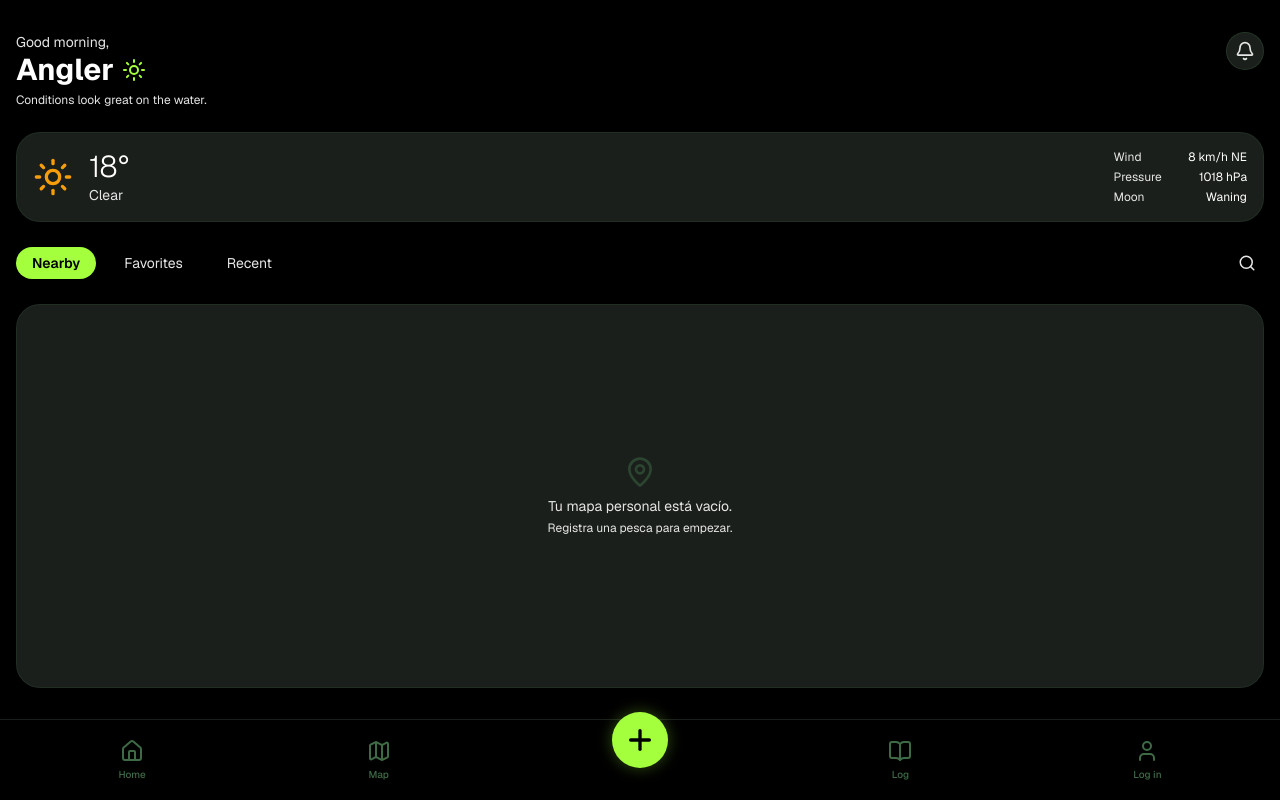
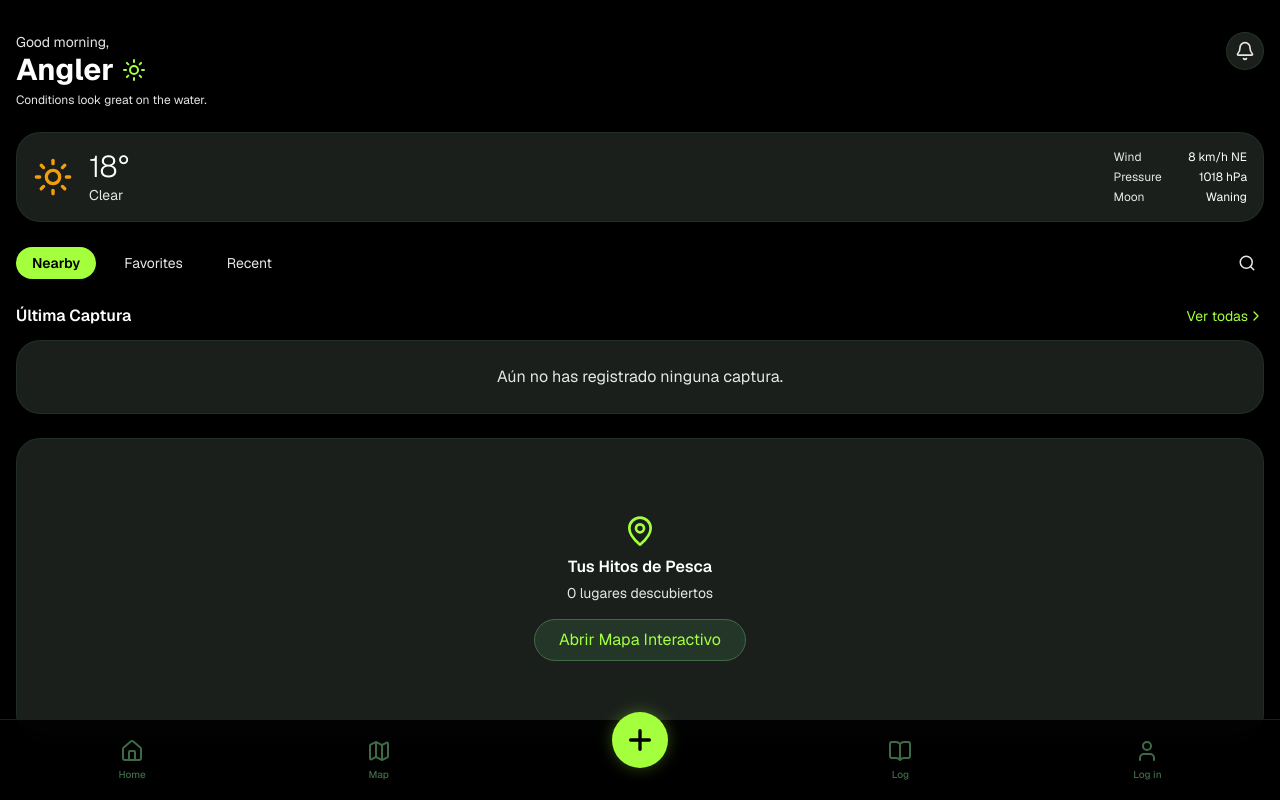
Before and after one commit to luciano-raw/fishlog, a Next.js app: page / in a window 1280 px wide. Built offline with nearby package versions, Linux system fonts and the light colour scheme; no server answers.

Commit message:
feat: show recent catch and map link on home screen, fix NEXT_REDIRECT error

```diff
--- a/src/app/log/LogForm.tsx
+++ b/src/app/log/LogForm.tsx
@@ -1,11 +1,13 @@
 "use client";
 
 import { useState, useTransition } from "react";
+import { useRouter } from "next/navigation";
 import { Camera, MapPin, Ruler, Weight, Fish, Loader2 } from "lucide-react";
 import imageCompression from "browser-image-compression";
 import { saveCatch } from "./actions";
 
 export default function LogForm() {
+  const router = useRouter();
   const [preview, setPreview] = useState<string | null>(null);
   const [imageFile, setImageFile] = useState<File | null>(null);
   const [coords, setCoords] = useState<{ lat: number; lng: number } | null>(null);
@@ -59,7 +61,11 @@ export default function LogForm() {
         if (imageFile) {
           formData.set("image", imageFile);
         }
-        await saveCatch(formData);
+        const result = await saveCatch(formData);
+        if (result?.success) {
+          alert("¡Captura guardada con éxito!");
+          router.push("/");
+        }
       } catch (error: any) {
         alert(error.message || "Hubo un error desconocido al guardar la pesca.");
         console.error(error);
--- a/src/app/log/actions.ts
+++ b/src/app/log/actions.ts
@@ -91,7 +91,7 @@ export async function saveCatch(formData: FormData) {
     throw new Error("Error al guardar en la base de datos.");
   }
 
-  // 7. Refrescar la página principal y redirigir
+  // 7. Refrescar la página principal y devolver éxito
   revalidatePath("/");
-  redirect("/");
+  return { success: true };
 }
--- a/src/app/page.tsx
+++ b/src/app/page.tsx
@@ -1,9 +1,25 @@
-import { currentUser } from "@clerk/nextjs/server";
-import { Search, MapPin, Bell, Sun } from "lucide-react";
+import { currentUser, auth } from "@clerk/nextjs/server";
+import { Search, MapPin, Bell, Sun, ChevronRight } from "lucide-react";
+import { prisma } from "@/lib/prisma";
+import Image from "next/image";
+import Link from "next/link";
 
 export default async function Home() {
+  const { userId } = await auth();
   const user = await currentUser();
   const userName = user?.firstName || user?.username || "Angler";
+
+  // Fetch recent catches for this user
+  let recentCatches: any[] = [];
+  if (userId) {
+    recentCatches = await prisma.catch.findMany({
+      where: { userId },
+      orderBy: { createdAt: "desc" },
+      take: 5,
+    });
+  }
+
+  const latestCatch = recentCatches[0];
 
   return (
     <div className="flex flex-col min-h-full p-4 space-y-6">
@@ -47,15 +63,61 @@ export default async function Home() {
         <button className="p-2 text-light-gray/60"><Search size={18} /></button>
       </section>
 
+      {/* Latest Catch Section */}
+      <section className="space-y-3">
+        <div className="flex justify-between items-center">
+          <h2 className="text-white font-semibold">Última Captura</h2>
+          <Link href="/history" className="text-lime text-sm flex items-center">
+            Ver todas <ChevronRight size={16} />
+          </Link>
+        </div>
+
+        {latestCatch ? (
+          <div className="bg-charcoal rounded-3xl overflow-hidden border border-forest-green/20">
+            {latestCatch.imageUrl && (
+              <div className="relative w-full h-48">
+                {/* eslint-disable-next-line @next/next/no-img-element */}
+                <img
+                  src={latestCatch.imageUrl}
+                  alt={latestCatch.species}
+                  className="w-full h-full object-cover"
+                />
+              </div>
+            )}
+            <div className="p-4 flex justify-between items-center">
+              <div>
+                <h3 className="text-white font-bold text-lg">{latestCatch.species}</h3>
+                <p className="text-light-gray/60 text-sm">
+                  {new Date(latestCatch.createdAt).toLocaleDateString()}
+                </p>
+              </div>
+              <div className="text-right">
+                <p className="text-lime font-bold">{latestCatch.weight ? `${latestCatch.weight} kg` : '--'}</p>
+                <p className="text-light-gray/60 text-sm">{latestCatch.length ? `${latestCatch.length} cm` : '--'}</p>
+              </div>
+            </div>
+          </div>
+        ) : (
+          <div className="bg-charcoal p-6 rounded-3xl border border-forest-green/20 text-center text-light-gray/60">
+            Aún no has registrado ninguna captura.
+          </div>
+        )}
+      </section>
+
       {/* Map Preview Area */}
       <section className="relative flex-1 bg-charcoal rounded-3xl overflow-hidden border border-forest-green/20 min-h-[300px] flex items-center justify-center">
         {/* Decorative background simulating a map */}
         <div className="absolute inset-0 opacity-10 bg-[radial-gradient(ellipse_at_center,_var(--tw-gradient-stops))] from-lime via-deep-black to-deep-black"></div>
 
         <div className="text-center z-10 flex flex-col items-center">
-          <MapPin size={32} className="text-forest-green mb-2 opacity-50" />
-          <p className="text-light-gray/60 text-sm">Tu mapa personal está vacío.</p>
-          <p className="text-light-gray/40 text-xs mt-1">Registra una pesca para empezar.</p>
+          <MapPin size={32} className="text-lime mb-2 shadow-lime" />
+          <h3 className="text-white font-semibold">Tus Hitos de Pesca</h3>
+          <p className="text-light-gray/60 text-sm mt-1">
+            {recentCatches.filter(c => c.locationLat).length} lugares descubiertos
+          </p>
+          <Link href="/map" className="mt-4 px-6 py-2 bg-forest-green/30 text-lime rounded-full border border-forest-green hover:bg-forest-green/50 transition-colors">
+            Abrir Mapa Interactivo
+          </Link>
         </div>
       </section>
     </div>
```
